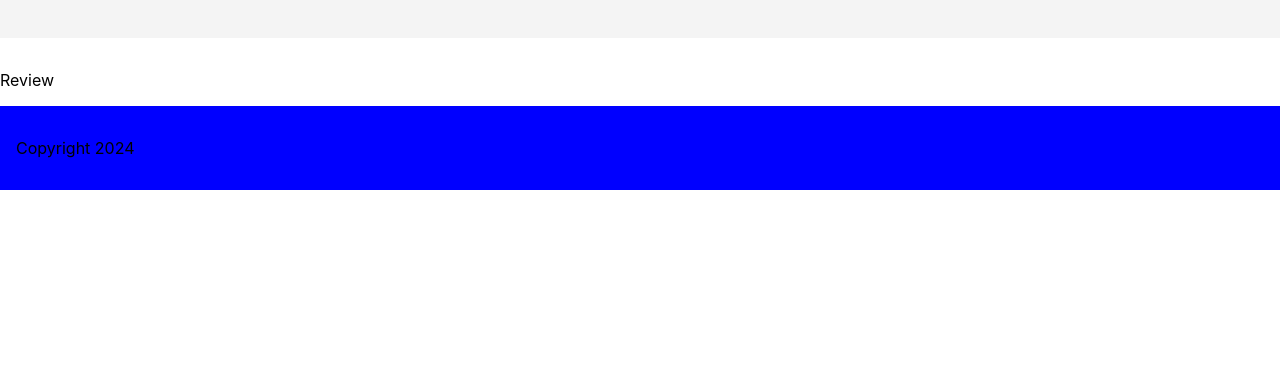
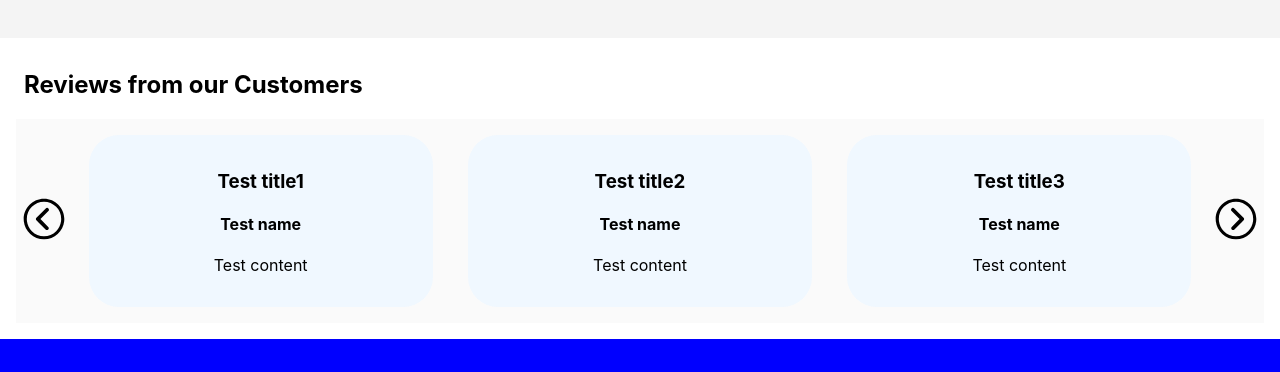
Before and after one commit to paulbeka/tutoring-website, a React (Create React App) app: page / in a window 1280 px wide. Shown: the part 1811-2183 px from the top of the page. Before the commit the page ends 2001 px from the top, so only its background shows below. Built offline with nearby package versions, Linux system fonts and the light colour scheme.

Commit message:
added the services page

```diff
--- /dev/null
+++ b/src/components/carousel/Carousel.css
@@ -0,0 +1,22 @@
+.carousel-container {
+  display: flex;
+  justify-content: space-evenly;
+  max-width: 100%;
+  background-color: #fafafa;
+  margin: auto;
+  align-items: center;
+  margin: 1em;
+}
+
+.carousel-item {
+  padding: 1em;
+  margin: 1em;
+  width: 25%;
+  text-align: center;
+  background-color: aliceblue;
+  border-radius: 30px;
+}
+
+.carousel-arrow:hover {
+  cursor: pointer;
+}
--- /dev/null
+++ b/src/components/carousel/Carousel.js
@@ -0,0 +1,58 @@
+import React, { useState } from "react";
+import "./Carousel.css";
+import {
+  IoIosArrowDropleft,
+  IoIosArrowDropright
+ } from "react-icons/io";
+
+
+const Carousel = ({ content }) => {
+  const [index, setIndex] = useState(0);
+  const numberShown = 3
+
+  const incIndex = () => {
+    if (index + 1 >= content.length - 1) {
+      setIndex(0);
+      return;
+    }
+    setIndex(index + 1);
+  }
+
+  const decIndex = () => {
+    if (index - 1 < 0) {
+      setIndex(content.length - 1);
+      return;
+    }
+    setIndex(index - 1);
+  }
+
+  const getDisplayedCarouselData = () => {
+    if (index + numberShown >= content.length) {
+      const startArray = content.slice(index, content.length);
+      const endArray = content.slice(0, (index + numberShown) % content.length);
+      return [...startArray, ...endArray];
+    }
+    return content.slice(index, index + numberShown);
+  }
+
+  return (
+    <div className="carousel-container">
+      <div className="carousel-arrow">
+        <IoIosArrowDropleft size={50} className="carousel-arrow" onClick={decIndex} />
+      </div>
+      {getDisplayedCarouselData().map((item) => {
+        return (
+        <div className="carousel-item">
+          <h3 className="carousel-title">{item.title}</h3>
+          <h4 className="carousel-name">{item.name}</h4>
+          <p className="carousel-text">{item.content}</p>
+        </div>)
+      })}
+      <div>
+        <IoIosArrowDropright size={50} className="carousel-arrow" onClick={incIndex} />
+      </div>
+    </div>
+  )
+}
+
+export default Carousel;
--- a/src/pages/Home.js
+++ b/src/pages/Home.js
@@ -1,11 +1,22 @@
-import React from "react";
+import React, { useState } from "react";
 import './css/HomeCss.css';
 import BasicButton from "../components/buttons/BasicButton";
 import { IoIosArrowDown } from "react-icons/io"
 import { Link } from "react-router-dom";
+import Carousel from "../components/carousel/Carousel";
 
 
 const HomePage = () => {
+  const reviews = [
+    {"title": "Test title1", "name": "Test name", "content": "Test content"},
+    {"title": "Test title2", "name": "Test name", "content": "Test content"},
+    {"title": "Test title3", "name": "Test name", "content": "Test content"},
+    {"title": "Test title4", "name": "Test name", "content": "Test content"},
+    {"title": "Test title5", "name": "Test name", "content": "Test content"},
+    {"title": "Test title6", "name": "Test name", "content": "Test content"},
+    {"title": "Test title7", "name": "Test name", "content": "Test content"}
+  ];
+
   return (
     <div className="home-container">
       <div className="intro-container">
@@ -67,7 +78,10 @@ const HomePage = () => {
       </div>
 
       <div className="reviews-container">
-        <p> Review</p>
+        <h2 style={{ marginLeft: "1em" }}>Reviews from our Customers</h2>
+        <Carousel
+          content={reviews}
+        />
       </div>
     </div>
   )
--- a/src/pages/Services.js
+++ b/src/pages/Services.js
@@ -1,30 +1,62 @@
-import React from "react";
+import React, { useState } from "react";
 import "./css/Services.css";
 
 
 const Services = () => {
+  const [name, setName] = useState("");
+  const [email, setEmail] = useState("");
+  const [description, setDescription] = useState("");
+  const [success, setSuccess] = useState(null);
+  const [error, setError] = useState(null);
+
+  const BASE_URL = "";
+
+  const register = () => {
+    // todo: some kind of validation on email
+    let url = BASE_URL + email;
+    fetch(url, {
+      name: name,
+      description: description
+    })
+    .then((res) => {
+      if (res.status === 200) {
+        // todo: on success make some kind of cool success animation
+        setSuccess(true);
+      } else {
+        setError("There has been an error in the system. Please contact support.");
+      }
+    })
+    .catch((err) => {
+      setError(err);
+    })
+  }
+
   return (
     <div className="services-container">
+      <div className="top-view">
+        <div className="text-holder">
+          <h1>Register with us!</h1>
+          <p>Lorem ipsum dolor si amet</p>
+        </div>
         <div className="signup-form-container">
           <div className="form-holder">
             <div className="form-subdiv">
               <span>Name: </span>
-            <input
-              className="input-form"
-              placeholder="Name..."
-              label="Name"
-            />
+              <input onChange={setName} className="input-form" placeholder="Name..."  label="Name" />
             </div>
             <div className="form-subdiv">
               <span>Email: </span>
-            <input className="input-form" placeholder="Email..." />
+              <input onChange={setEmail} className="input-form" placeholder="Email..." />
             </div>
-
           </div>
           <div className="form-holder">
-          <textarea className="textarea-form" placeholder="What do you need..."/>
-          <button>Register Now</button>
+            <textarea onChange={setDescription} className="textarea-form" placeholder="What do you need..."/>
+            <button className="input-button" onClick={register}>Register Now</button>
           </div>
+        </div>
+        {error ? <div className="error-div">
+          <p className="error-text">{error}</p>
+        </div> : <></>}
       </div>
       <div className="our-services-list-container">
         <div className="service-offer">
@@ -32,11 +64,11 @@ const Services = () => {
           <p>Test</p>
         </div>
         <div className="service-offer">
-          <h2>Computer Science</h2>
+          <h2>Finance</h2>
           <p>Test</p>
         </div>
         <div className="service-offer">
-          <h2>Computer Science</h2>
+          <h2>Career Advice</h2>
           <p>Test</p>
         </div>
       </div>
--- a/src/pages/css/Services.css
+++ b/src/pages/css/Services.css
@@ -1,11 +1,20 @@
 .services-container {
 }
 
+.top-view {
+  height: 90vh;
+}
+
 .signup-form-container {
-  height: 90vh;
   justify-content: center;
   width: 100%;
+  height: 80%;
   display: flex;
+}
+
+.text-holder {
+  text-align: center;
+  width: 100%;
 }
 
 .form-holder {
@@ -15,7 +24,7 @@
   display: flex;
   flex-direction: column;
   justify-content: space-between;
-  height: 30%;
+  height: 40%;
 }
 
 .form-subdiv {
@@ -36,6 +45,33 @@
   background-color: #dedede;
 }
 
+.input-button {
+  padding: 1em;
+  border: none;
+  cursor: pointer;
+  height: 50px;
+}
+
+.input-button:hover {
+  background-color: #dedede;
+}
+
+.input-button::selection {
+  background-color: gray;
+}
+
+
+.error-div {
+  background-color: #ccc;
+  border-radius: 5px;
+  padding: 1em;
+  width: 100%;
+}
+
+.error-text {
+  color: red;
+  font-weight: bold;
+}
 
 
 .our-services-list-container {
```
Lines whose indentation alone changed are shown as unchanged.
